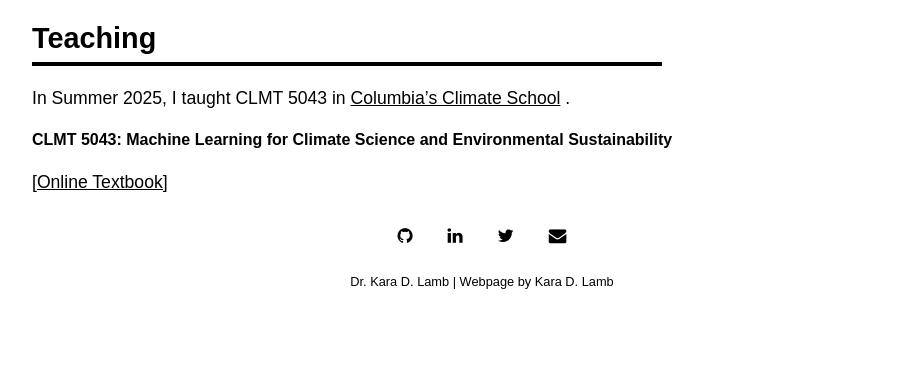
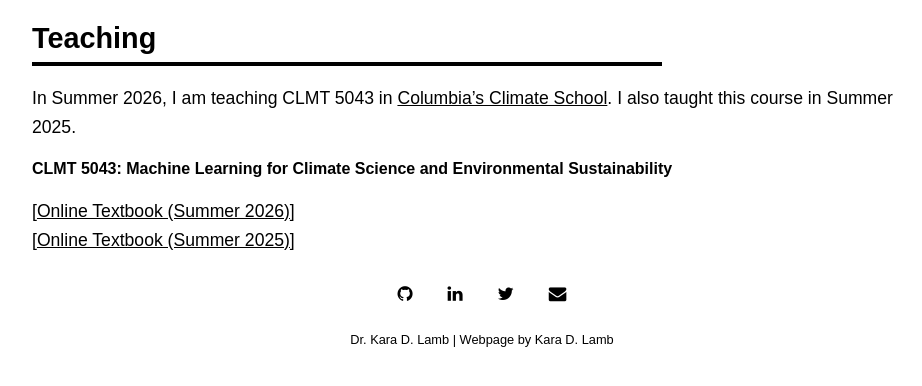
Before and after one commit to kdlamb/kdlamb.github.io, a Jekyll site: the page built from pages/teaching.md, in a window 1280 px wide, cut to the strip 290-676 px from the top of the page. Shown: the whole strip, without its empty margins (158-1080 px from the left). Built offline with Jekyll 4.4.1, drawn with Linux system fonts in a browser that asks for light colours; nearby versions of some CDN libraries.

Commit message:
Update teaching page for Summer 2026 (CLMT 5043)
Co-Authored-By: Claude Opus 4.8 <noreply@anthropic.com>
Claude-Session: https://claude.ai/code/session_01LKASubbmfTMvL5pem9B4Vj

```diff
--- a/pages/teaching.md
+++ b/pages/teaching.md
@@ -8,9 +8,10 @@ permalink: /teaching
 # Teaching
 <hr style="width:70%">
 
-In Summer 2025, I taught CLMT 5043 in <a href="https://www.climate.columbia.edu">Columbia's Climate School</a> .
+In Summer 2026, I am teaching CLMT 5043 in <a href="https://www.climate.columbia.edu">Columbia's Climate School</a>. I also taught this course in Summer 2025.
 
 <h4 style="text-align: left;">CLMT 5043: Machine Learning for Climate Science and Environmental Sustainability</h4>
 
 <p style="text-align: left" align="justify">
-<a href="https://kdlamb.github.io/ML4Climate2025">[Online Textbook]</a><br>
+<a href="https://kdlamb.github.io/ML4Climate2026/intro.html">[Online Textbook (Summer 2026)]</a><br>
+<a href="https://kdlamb.github.io/ML4Climate2025">[Online Textbook (Summer 2025)]</a><br>
```
